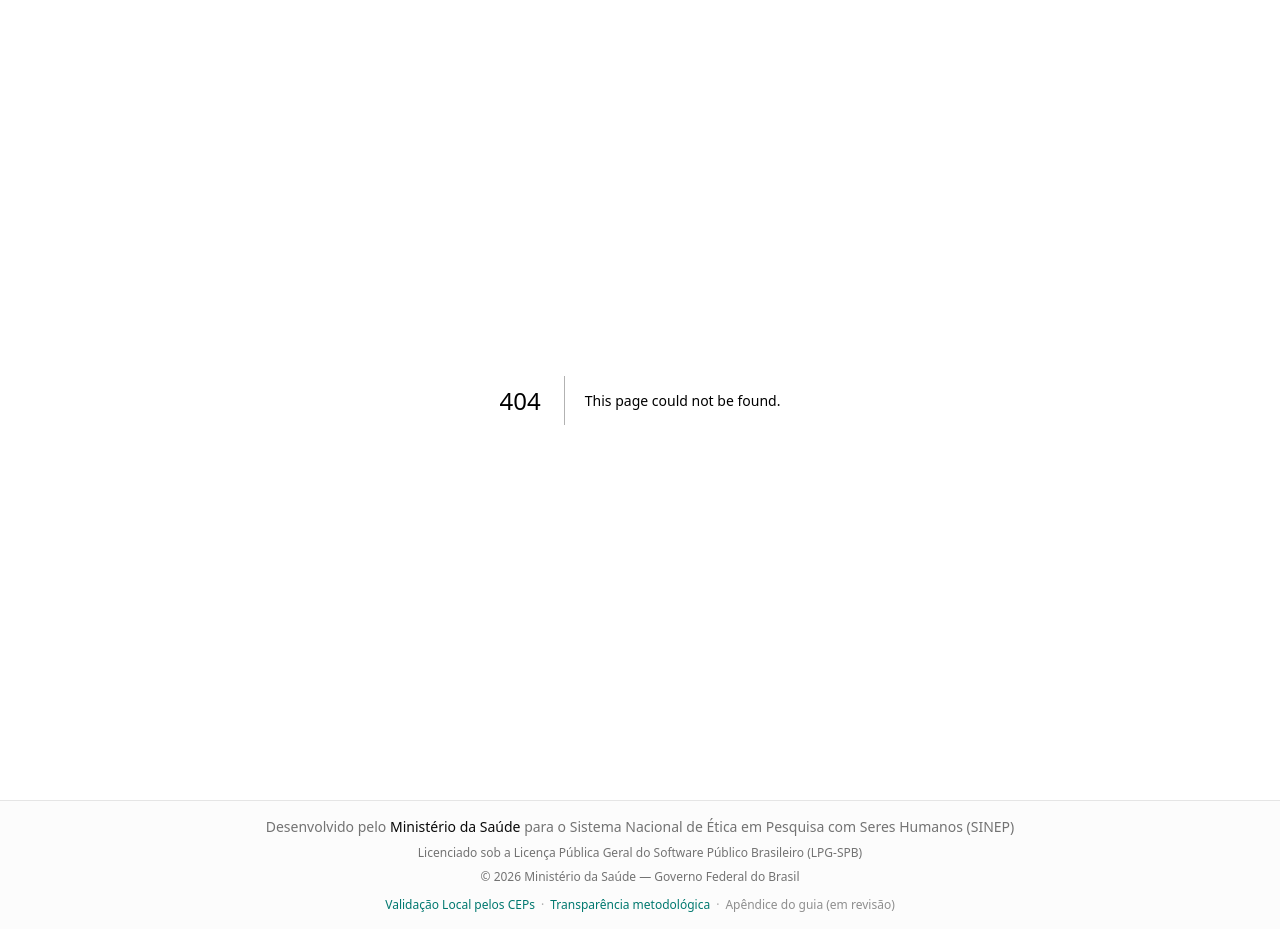
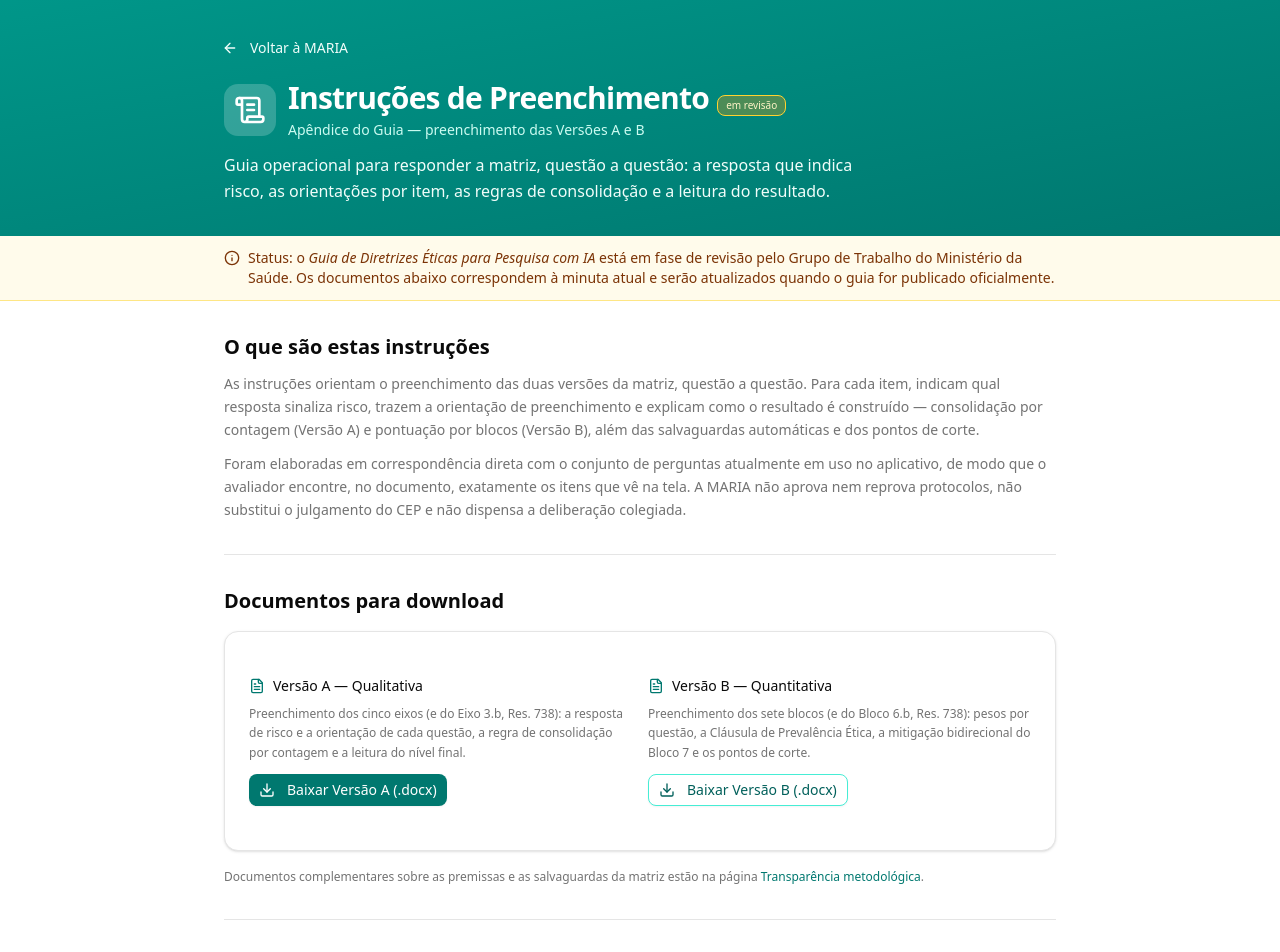
Before and after one commit to Tonaco-13/MARIAH-Matriz-de-Avaliacao-de-Risco-de-IA-em-Pesquisa-com-Seres-Humanos, a Next.js app: page /instrucoes in a window 1280 px wide. Before the commit this address had no page. Shown: the top 952 px of the page. Before the commit the page ends 929 px from the top, so only its background shows below. Built offline with nearby package versions, Linux system fonts and the light colour scheme.

Commit message:
feat: pagina de instrucoes de preenchimento (Versoes A e B) ligada ao rodape

```diff
--- /dev/null
+++ b/src/app/instrucoes/page.tsx
@@ -0,0 +1,188 @@
+import Link from 'next/link';
+import type { Metadata } from 'next';
+import { Card, CardContent } from '@/components/ui/card';
+import { Badge } from '@/components/ui/badge';
+import { Button } from '@/components/ui/button';
+import { Separator } from '@/components/ui/separator';
+import {
+  ArrowLeft,
+  ScrollText,
+  Download,
+  Info,
+  FileText,
+} from 'lucide-react';
+
+export const metadata: Metadata = {
+  title: 'Instruções de Preenchimento — MARIA',
+  description:
+    'Instruções de preenchimento das Versões A (qualitativa) e B (quantitativa) da MARIA, questão a questão, com respostas de risco, pesos, regras de consolidação e pontos de corte. Apêndice do Guia de Diretrizes Éticas para Pesquisa com IA (em revisão).',
+};
+
+export default function InstrucoesPage() {
+  return (
+    <div className="min-h-screen flex flex-col bg-background">
+      {/* Header */}
+      <header className="bg-gradient-to-br from-teal-600 to-teal-700 text-white">
+        <div className="max-w-4xl mx-auto px-4 py-8 sm:px-6 lg:px-8">
+          <Button
+            variant="ghost"
+            asChild
+            className="text-teal-50 hover:bg-white/10 hover:text-white mb-4 -ml-3"
+            size="sm"
+          >
+            <Link href="/">
+              <ArrowLeft className="mr-1.5 h-4 w-4" />
+              Voltar à MARIA
+            </Link>
+          </Button>
+          <div className="flex items-center gap-3 mb-3">
+            <div className="p-2.5 bg-white/20 rounded-xl">
+              <ScrollText className="h-8 w-8" />
+            </div>
+            <div>
+              <div className="flex items-baseline gap-2 flex-wrap">
+                <h1 className="text-2xl sm:text-3xl font-bold tracking-tight">
+                  Instruções de Preenchimento
+                </h1>
+                <Badge
+                  variant="outline"
+                  className="text-[10px] font-medium px-2 py-0.5 border-amber-300 text-amber-100 bg-amber-500/30 whitespace-nowrap"
+                >
+                  em revisão
+                </Badge>
+              </div>
+              <p className="text-teal-100 text-sm mt-1">
+                Apêndice do Guia — preenchimento das Versões A e B
+              </p>
+            </div>
+          </div>
+          <p className="text-teal-50 max-w-2xl text-sm sm:text-base leading-relaxed">
+            Guia operacional para responder a matriz, questão a questão: a resposta que
+            indica risco, as orientações por item, as regras de consolidação e a leitura
+            do resultado.
+          </p>
+        </div>
+      </header>
+
+      {/* Aviso "em revisão" */}
+      <div className="bg-amber-50 border-b border-amber-200">
+        <div className="max-w-4xl mx-auto px-4 py-3 sm:px-6 lg:px-8 flex items-start gap-2 text-sm text-amber-900">
+          <Info className="h-4 w-4 mt-0.5 shrink-0" />
+          <p>
+            <span className="font-medium">Status:</span> o <em>Guia de Diretrizes Éticas para
+            Pesquisa com IA</em> está em fase de revisão pelo Grupo de Trabalho do
+            Ministério da Saúde. Os documentos abaixo correspondem à minuta atual e serão
+            atualizados quando o guia for publicado oficialmente.
+          </p>
+        </div>
+      </div>
+
+      <main className="flex-1 max-w-4xl mx-auto w-full px-4 py-8 sm:px-6 lg:px-8 space-y-8">
+        {/* Seção 1: O que é */}
+        <section className="space-y-3">
+          <h2 className="text-xl font-semibold">O que são estas instruções</h2>
+          <p className="text-sm leading-relaxed text-muted-foreground">
+            As instruções orientam o preenchimento das duas versões da matriz, questão a
+            questão. Para cada item, indicam qual resposta sinaliza risco, trazem a
+            orientação de preenchimento e explicam como o resultado é construído —
+            consolidação por contagem (Versão A) e pontuação por blocos (Versão B), além
+            das salvaguardas automáticas e dos pontos de corte.
+          </p>
+          <p className="text-sm leading-relaxed text-muted-foreground">
+            Foram elaboradas em correspondência direta com o conjunto de perguntas
+            atualmente em uso no aplicativo, de modo que o avaliador encontre, no documento,
+            exatamente os itens que vê na tela. A MARIA não aprova nem reprova protocolos,
+            não substitui o julgamento do CEP e não dispensa a deliberação colegiada.
+          </p>
+        </section>
+
+        <Separator />
+
+        {/* Seção 2: Downloads */}
+        <section className="space-y-4">
+          <h2 className="text-xl font-semibold">Documentos para download</h2>
+          <Card>
+            <CardContent className="py-5">
+              <div className="grid md:grid-cols-2 gap-4">
+                <div>
+                  <div className="flex items-center gap-2 mb-2">
+                    <FileText className="h-4 w-4 text-teal-700" />
+                    <p className="font-medium text-sm">Versão A — Qualitativa</p>
+                  </div>
+                  <p className="text-xs text-muted-foreground mb-3 leading-relaxed">
+                    Preenchimento dos cinco eixos (e do Eixo 3.b, Res. 738): a resposta de
+                    risco e a orientação de cada questão, a regra de consolidação por
+                    contagem e a leitura do nível final.
+                  </p>
+                  <Button
+                    variant="default"
+                    size="sm"
+                    asChild
+                    className="bg-teal-700 hover:bg-teal-800 text-white"
+                  >
+                    <a href="/instrucoes-preenchimento-versao-a-maria.docx" download>
+                      <Download className="mr-1.5 h-3.5 w-3.5" />
+                      Baixar Versão A (.docx)
+                    </a>
+                  </Button>
+                </div>
+                <div>
+                  <div className="flex items-center gap-2 mb-2">
+                    <FileText className="h-4 w-4 text-teal-700" />
+                    <p className="font-medium text-sm">Versão B — Quantitativa</p>
+                  </div>
+                  <p className="text-xs text-muted-foreground mb-3 leading-relaxed">
+                    Preenchimento dos sete blocos (e do Bloco 6.b, Res. 738): pesos por
+                    questão, a Cláusula de Prevalência Ética, a mitigação bidirecional do
+                    Bloco 7 e os pontos de corte.
+                  </p>
+                  <Button
+                    variant="outline"
+                    size="sm"
+                    asChild
+                    className="border-teal-300 text-teal-800 hover:bg-teal-50"
+                  >
+                    <a href="/instrucoes-preenchimento-versao-b-maria.docx" download>
+                      <Download className="mr-1.5 h-3.5 w-3.5" />
+                      Baixar Versão B (.docx)
+                    </a>
+                  </Button>
+                </div>
+              </div>
+            </CardContent>
+          </Card>
+          <p className="text-xs text-muted-foreground leading-relaxed">
+            Documentos complementares sobre as premissas e as salvaguardas da matriz estão
+            na página{' '}
+            <Link
+              href="/transparencia"
+              className="text-teal-700 hover:text-teal-800 hover:underline underline-offset-2"
+            >
+              Transparência metodológica
+            </Link>
+            .
+          </p>
+        </section>
+
+        <Separator />
+
+        {/* Seção 3: Observações */}
+        <section className="space-y-3">
+          <h2 className="text-xl font-semibold">Observações e crítica técnica</h2>
+          <p className="text-sm text-muted-foreground leading-relaxed">
+            As instruções acompanham a matriz, que está em revisão pelo Grupo de Trabalho;
+            ajustes nas questões serão refletidos nestes documentos. Observações e críticas
+            técnicas podem ser encaminhadas, a qualquer momento, à CGREP pelo e-mail{' '}
+            <a
+              href="mailto:cgrep@saude.gov.br"
+              className="text-teal-700 hover:text-teal-800 hover:underline underline-offset-2"
+            >
+              cgrep@saude.gov.br
+            </a>
+            .
+          </p>
+        </section>
+      </main>
+    </div>
+  );
+}
--- a/src/components/maria/Footer.tsx
+++ b/src/components/maria/Footer.tsx
@@ -37,7 +37,13 @@ export function Footer() {
             Transparência metodológica
           </Link>
           <span className="mx-1.5 text-muted-foreground/60">·</span>
-          <span className="text-muted-foreground/80">Apêndice do guia (em revisão)</span>
+          <Link
+            href="/instrucoes"
+            className="text-teal-700 hover:text-teal-800 hover:underline underline-offset-2"
+          >
+            Apêndice do guia
+          </Link>
+          <span className="text-muted-foreground/80"> (em revisão)</span>
         </p>
       </div>
     </footer>
```
Also changed, not shown: 2 other files (tests, documents, lock files or other folders).
